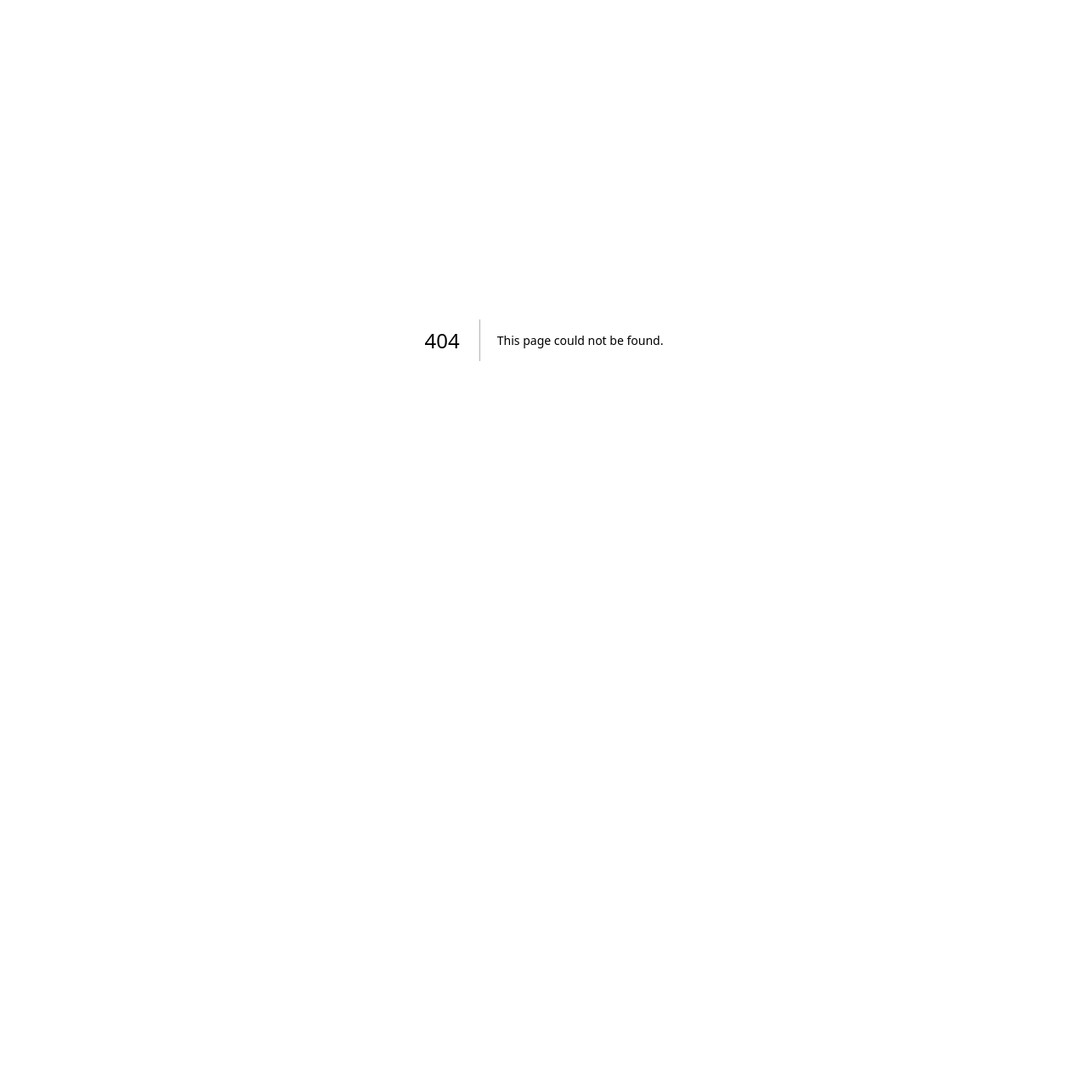
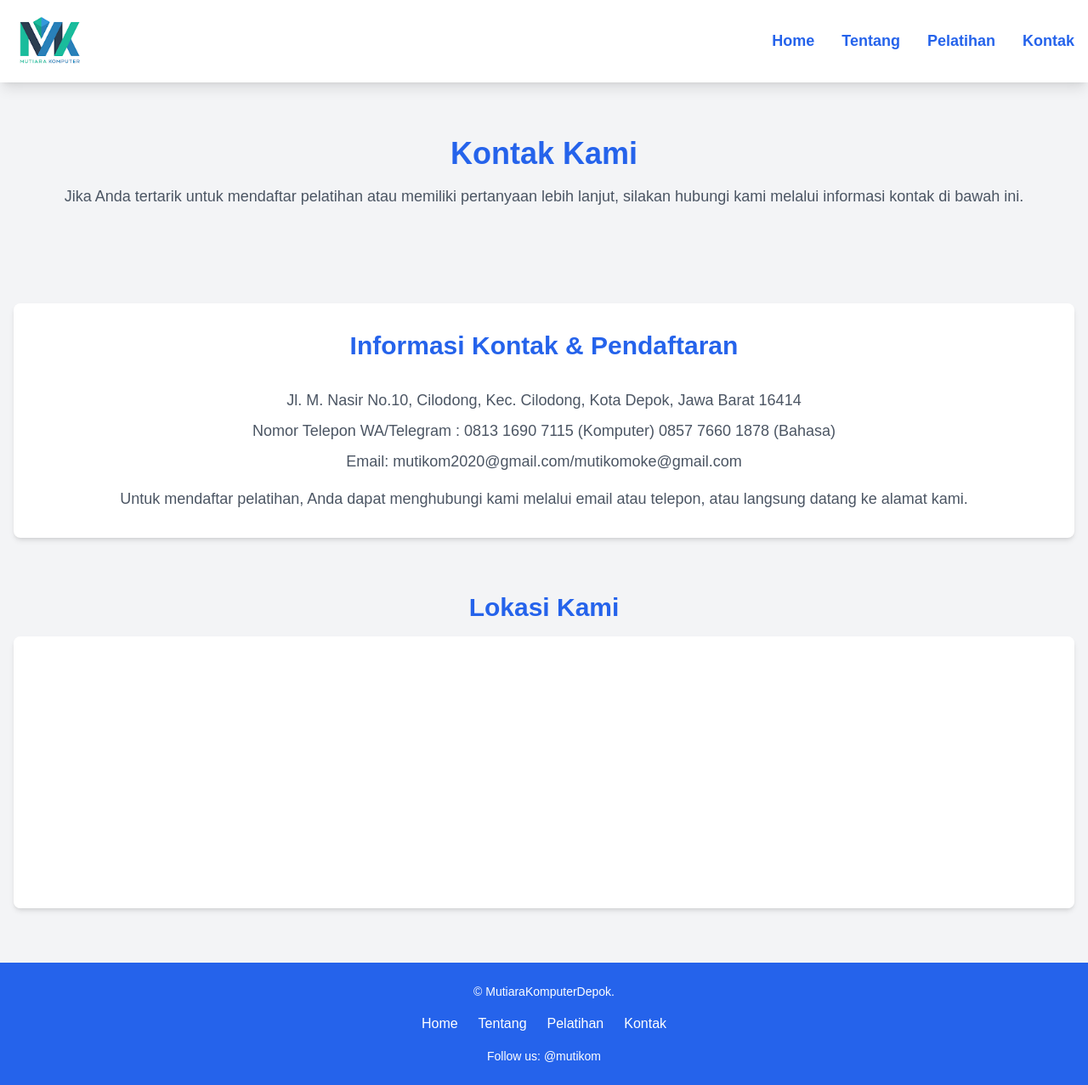
Before and after one commit to andikadeniardi/muticom_depok, a Next.js app: page /kontak in a window 1280 px wide. Before the commit this address had no page. Shown: the whole page at 85% size. Before the commit the page ends 800 px from the top, so only its background shows below. Built offline with nearby package versions, Linux system fonts and the light colour scheme.

Commit message:
feat: kontak page

```diff
--- /dev/null
+++ b/src/app/kontak/page.tsx
@@ -0,0 +1,71 @@
+"use client";
+
+import Navbar from "../../../components/molecules/Navbar";
+import Footer from "../../../components/molecules/Footer";
+
+const Kontak = () => {
+  return (
+    <div className="bg-gray-100 min-h-screen">
+      <Navbar />
+
+      <main className="container mx-auto p-4">
+        {/* Header Section */}
+        <section className="text-center py-12">
+          <h1 className="text-4xl font-bold text-blue-600">Kontak Kami</h1>
+          <p className="text-lg text-gray-600 mt-4">
+            Jika Anda tertarik untuk mendaftar pelatihan atau memiliki
+            pertanyaan lebih lanjut, silakan hubungi kami melalui informasi
+            kontak di bawah ini.
+          </p>
+        </section>
+
+        {/* Informasi Kontak dan Pendaftaran Pelatihan */}
+        <section className="mt-16 bg-white p-8 rounded-lg shadow-md">
+          <h2 className="text-3xl font-semibold text-blue-600 text-center">
+            Informasi Kontak & Pendaftaran
+          </h2>
+          <div className="mt-8 text-center">
+            <p className="text-lg text-gray-600">
+              Jl. M. Nasir No.10, Cilodong, Kec. Cilodong, Kota Depok, Jawa
+              Barat 16414
+            </p>
+            <p className="text-lg text-gray-600 mt-2">
+              Nomor Telepon WA/Telegram : 0813 1690 7115 (Komputer) 0857 7660
+              1878 (Bahasa)
+            </p>
+            <p className="text-lg text-gray-600 mt-2">
+              Email: mutikom2020@gmail.com/mutikomoke@gmail.com
+            </p>
+            <p className="text-lg text-gray-600 mt-4">
+              Untuk mendaftar pelatihan, Anda dapat menghubungi kami melalui
+              email atau telepon, atau langsung datang ke alamat kami.
+            </p>
+          </div>
+        </section>
+
+        {/* Lokasi di Peta */}
+        <section className="mt-16">
+          <h2 className="text-3xl font-semibold text-blue-600 text-center">
+            Lokasi Kami
+          </h2>
+          <div className="mt-4">
+            <div className="relative w-full h-64 md:h-80 overflow-hidden rounded-lg shadow-md">
+              {/* Ganti dengan embed peta atau gambar lokasi */}
+              <iframe
+                className="w-full h-full"
+                src="/lokasimutikom.PNG"
+                frameBorder="0"
+                allowFullScreen
+                title="Lokasi Kami"
+              ></iframe>
+            </div>
+          </div>
+        </section>
+      </main>
+
+      <Footer />
+    </div>
+  );
+};
+
+export default Kontak;
```
